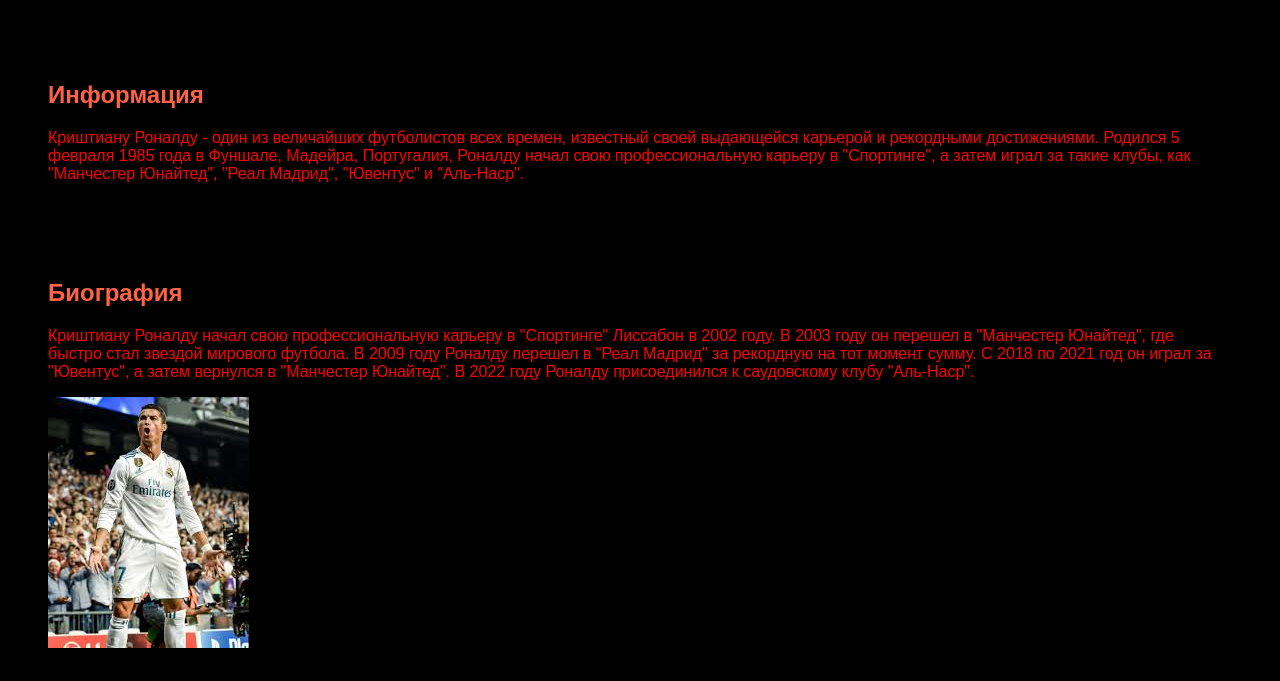
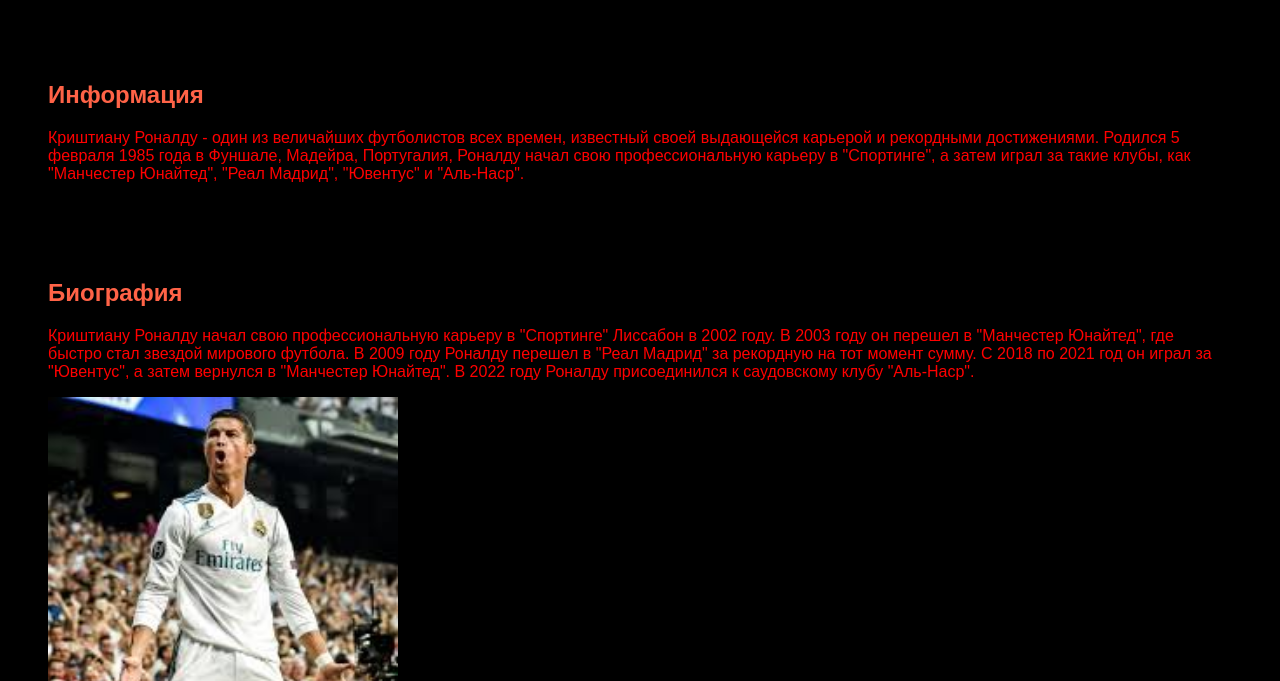
Before and after one commit to filipp14/Ronaldobiography.com, a plain HTML site: page ronaldo.html in a window 1280 px wide. Shown: the part 119-800 px from the top of the page. Drawn offline with Linux system fonts and the light colour scheme.

Commit message:
Add files via upload

```diff
--- a/ronaldo.html
+++ b/ronaldo.html
@@ -24,7 +24,7 @@
             color: salmon;
         }
         img {
-            max-width: 100%;
+            width: 350px;
             height: auto;
             display: block;
             margin-top: 10px;
```
